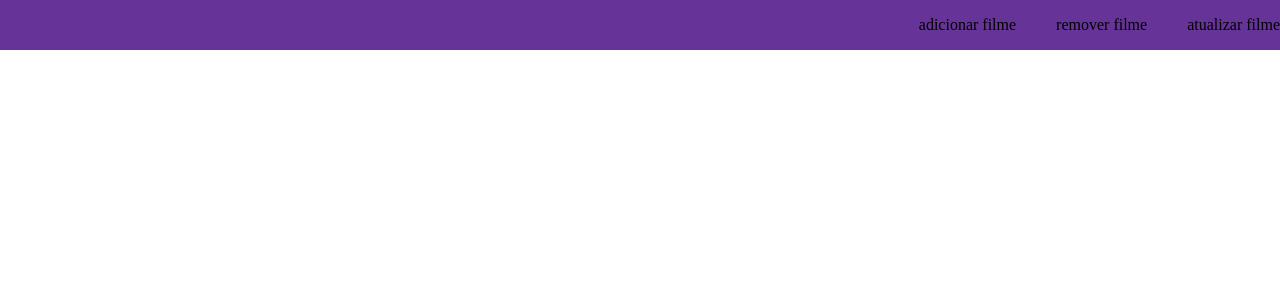
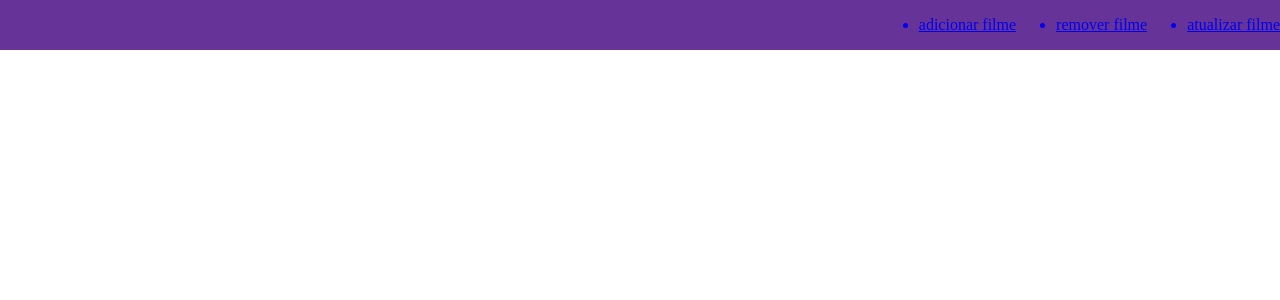
Before and after one commit to yonirg/cinemaFront, a React (Vite) app: page / in a window 1280 px wide. Shown: the top 300 px of the page. Built offline with nearby package versions, Linux system fonts and the light colour scheme.

Commit message:
Atualize as tags html e faça o link do header com as rotas

```diff
--- a/src/App.jsx
+++ b/src/App.jsx
@@ -9,18 +9,18 @@ import Remover from "./paginas/Remover.jsx";
 function App() {
 
   return (
+  <BrowserRouter>
       <div className="App">
           <Header />
-
-      <BrowserRouter>
           <Routes>
             <Route path="/catalogo" element={<Catalogo />} />
             <Route path="/adicionar" element={<Adicionar />} />
             <Route path="/atualizar" element={<Atualizar />} />
             <Route path="/remover" element={<Remover />} />
           </Routes>
+
+      </div>
     </BrowserRouter>
-    </div>
   );
 }
 
--- a/src/componentes/Header.jsx
+++ b/src/componentes/Header.jsx
@@ -6,9 +6,23 @@ function Header() {
   return (
     <header className="cabecalho">
       <nav>
-        <ul>adicionar filme</ul>
-        <ul>remover filme</ul>
-        <ul>atualizar filme</ul>
+        <ul>
+          <Link to="/adicionar">
+            <li> adicionar filme</li>
+          </Link>
+        </ul>
+        <ul>
+          <Link to="/remover">
+            <li> remover filme</li>
+          </Link>
+
+        </ul>
+        <ul>
+          <Link to="/atualizar">
+            <li> atualizar filme</li>
+          </Link>
+
+        </ul>
       </nav>
     </header>
   );
```
Lines whose indentation alone changed are shown as unchanged.
